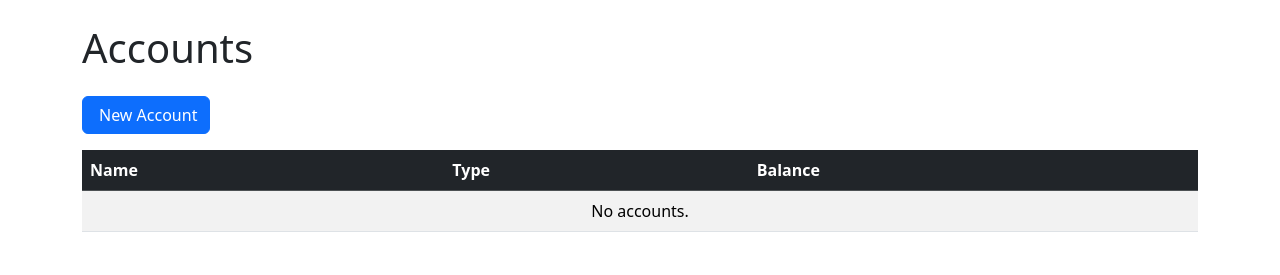
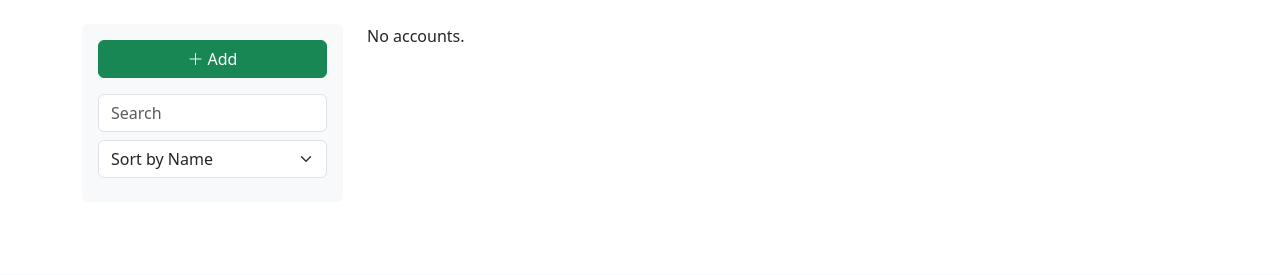
Before and after one commit to 1pongs/CenFin, a Django app: page /accounts/ in a window 1280 px wide. Shown: the part 56-331 px from the top of the page. Run offline with Django 5.2, Linux system fonts and the light colour scheme; data that the repository does not hold is empty.

Commit message:
modify account

```diff
--- a/accounts/views.py
+++ b/accounts/views.py
@@ -15,22 +15,33 @@ from transactions.models import Transaction
 def account_list(request):
     qs = (
     Account.objects.active()
-    .annotate(
-        dest_total=Coalesce(
-            Sum("transaction_as_destination__amount"),
-            Value(Decimal("0.00"), output_field=DecimalField()),
-        ),
-        src_total=Coalesce(
-            Sum("transaction_as_source__amount"),
-            Value(Decimal("0.00"), output_field=DecimalField()),
-        ),
+        .annotate(
+            dest_total=Coalesce(
+                Sum("transaction_as_destination__amount"),
+                Value(Decimal("0.00"), output_field=DecimalField()),
+            ),
+            src_total=Coalesce(
+                Sum("transaction_as_source__amount"),
+                Value(Decimal("0.00"), output_field=DecimalField()),
+            ),
+        )
+        .annotate(net_total=F("dest_total") - F("src_total"))
     )
-    .annotate(
-        net_total=F("dest_total") - F("src_total")
-    )
-    .order_by("account_name")
-    )
-    return render(request, "accounts/account_list.html", {"accounts": qs})
+
+    search = request.GET.get("q", "").strip()
+    if search:
+        qs = qs.filter(account_name__icontains=search)
+
+    sort = request.GET.get("sort", "name")
+    if sort == "balance":
+        qs = qs.order_by("-net_total")
+    elif sort == "account_type":
+        qs = qs.order_by("account_type", "account_name")
+    else:
+        qs = qs.order_by("account_name")
+
+    context = {"accounts": qs, "search": search, "sort": sort}
+    return render(request, "accounts/account_list.html", context)
 
 
 class AccountCreateView(CreateView):
--- /dev/null
+++ b/cenfin_proj/static/css/accounts.css
@@ -0,0 +1,13 @@
+.sidebar {
+  background-color: #f8f9fa;
+}
+
+.icon-box {
+  width: 3rem;
+  height: 3rem;
+  display: flex;
+  align-items: center;
+  justify-content: center;
+  background-color: #e9ecef;
+  border-radius: 0.5rem;
+}
--- a/templates/accounts/account_list.html
+++ b/templates/accounts/account_list.html
@@ -1,28 +1,52 @@
 {% extends "base.html" %}
+{% load static %}
 {% load humanize %}
+
 {% block title %}Accounts · CENFIN{% endblock %}
+
+{% block extra_css %}
+  <link rel="stylesheet" href="https://cdn.jsdelivr.net/npm/bootstrap-icons@1.11.3/font/bootstrap-icons.css">
+  <link rel="stylesheet" href="{% static 'css/accounts.css' %}">
+{% endblock %}
+
 {% block content %}
-<h1 class="mb-4">Accounts</h1>
-<div class="d-flex gap-2 mb-3">
-  <a href="{% url 'accounts:create' %}" class="btn btn-primary">
-    <i class="bi bi-plus-lg me-1"></i>New Account
-  </a>
+<div class="row">
+  <aside class="col-md-3 mb-4">
+    <div class="p-3 sidebar rounded">
+      <a href="{% url 'accounts:create' %}" class="btn btn-success w-100 mb-3">
+        <i class="bi bi-plus-lg me-1"></i>Add
+      </a>
+      <form method="get">
+        <input type="text" name="q" value="{{ search }}" class="form-control mb-2" placeholder="Search">
+        <select name="sort" class="form-select mb-2" onchange="this.form.submit()">
+          <option value="name" {% if sort == 'name' %}selected{% endif %}>Sort by Name</option>
+          <option value="balance" {% if sort == 'balance' %}selected{% endif %}>Sort by Balance</option>
+          <option value="account_type" {% if sort == 'account_type' %}selected{% endif %}>Sort by Type</option>
+        </select>
+        <button class="btn btn-primary w-100 d-md-none" type="submit">Apply</button>
+      </form>
+    </div>
+  </aside>
+  <div class="col-md-9">
+
+    {% for a in accounts %}
+       <div class="card shadow-sm rounded-lg mb-3 p-3">
+        <div class="d-flex align-items-center">
+          <div class="me-3 icon-box flex-shrink-0">
+            <i class="bi bi-{{ a.icon_name }} fs-3 text-primary"></i>
+          </div>
+          <div class="flex-grow-1">
+            <div class="fw-semibold">{{ a.account_name }}</div>
+            <small class="text-muted">{{ a.account_type }}</small>
+          </div>
+          <div class="ms-auto fw-bold">
+            ₱{{ a.net_total|floatformat:2|intcomma }}
+          </div>
+        </div>
+      </div>
+    {% empty %}
+      <p>No accounts.</p>
+    {% endfor %}
+    </div>
 </div>
-
-<table class="table table-striped table-hover">
-  <thead class="table-dark">
-    <tr><th>Name</th><th>Type</th><th>Balance</th></tr>
-  </thead>
-  <tbody>
-    {% for a in accounts %}
-      <tr>
-        <td>{{ a.account_name }}</td>
-        <td>{{ a.account_type }}</td>
-        <td>₱{{ a.net_total|floatformat:2|intcomma }}</td>
-      </tr>
-    {% empty %}
-      <tr><td colspan="3" class="text-center">No accounts.</td></tr>
-    {% endfor %}
-  </tbody>
-</table>
 {% endblock %}
```
